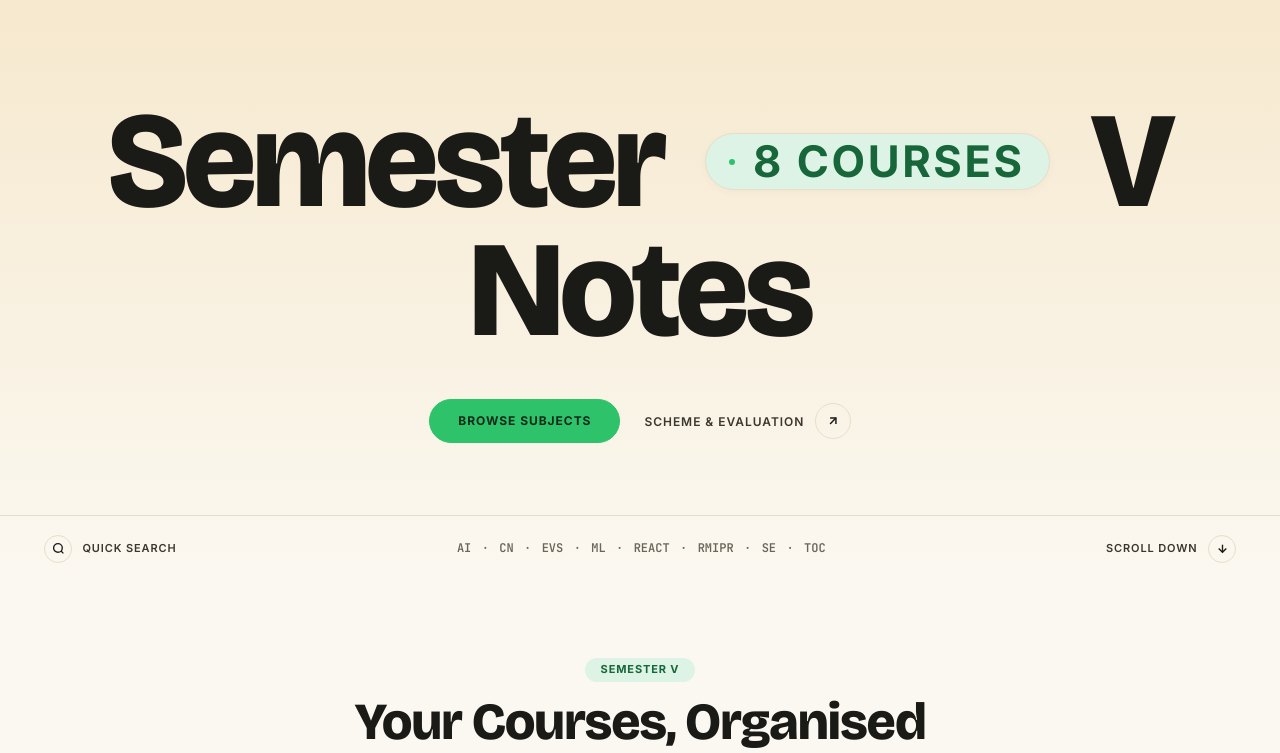
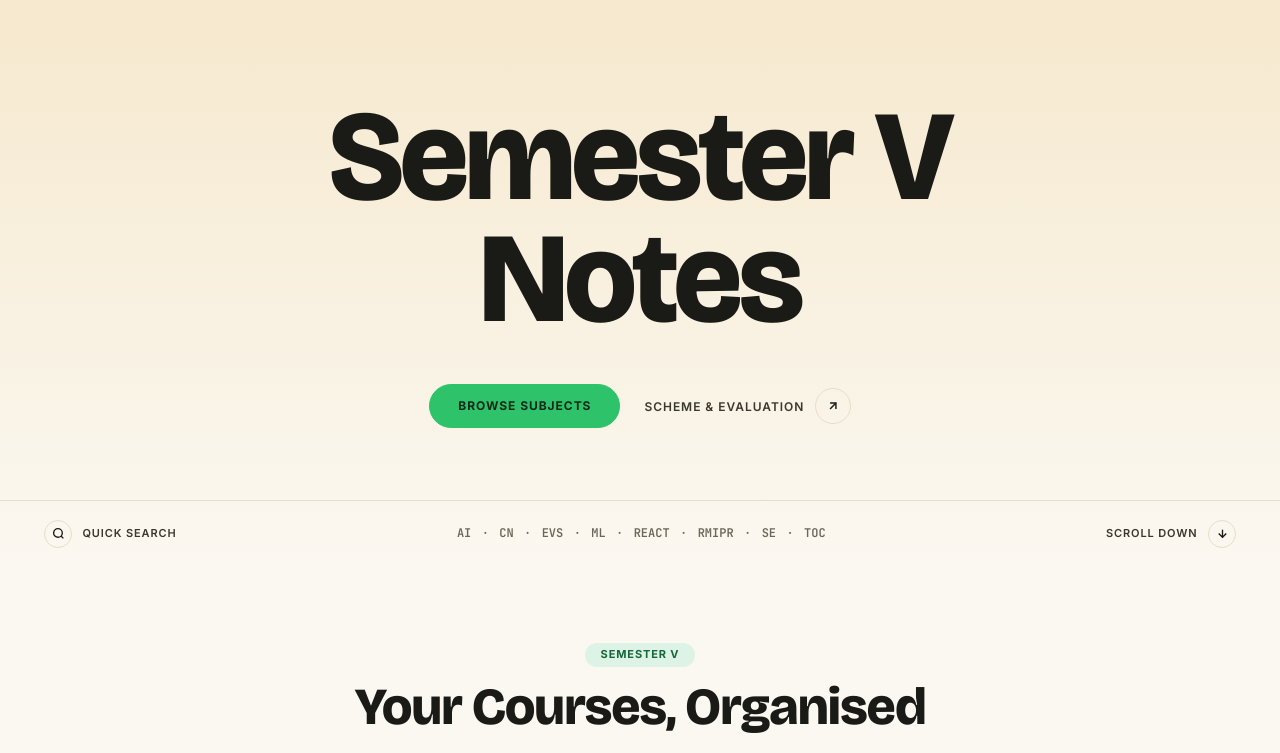
Before and after one commit to AnanthAkshay/SEM5_NOTES, a plain HTML site: page index.html in a window 1280 px wide. Shown: the part 47-800 px from the top of the page. Drawn offline with nearby package versions, Linux system fonts and the light colour scheme.

Commit message:
fix(ui): simplify hero headline to Semester V Notes

```diff
--- a/css/style.css
+++ b/css/style.css
@@ -578,7 +578,7 @@ a {
 .hero-headline {
   font-family: var(--font-display);
   font-weight: 800;
-  font-size: clamp(3.25rem, 11vw, 8.5rem);
+  font-size: clamp(3rem, 11vw, 8rem);
   line-height: 0.95;
   letter-spacing: -0.03em;
   color: var(--ink);
@@ -586,42 +586,18 @@ a {
   display: flex;
   flex-direction: column;
   align-items: center;
-}
-
-.hero-row {
-  display: flex;
-  align-items: center;
-  justify-content: center;
-  flex-wrap: wrap;
-  gap: 0.15em 0.3em;
-}
-
-/* Inline Pill sitting between words in headline */
-.hero-inline-pill {
-  display: inline-flex;
-  align-items: center;
-  justify-content: center;
-  gap: 0.4em;
-  vertical-align: middle;
-  padding: 0.14em 0.55em;
-  border-radius: var(--radius-pill);
-  background-color: var(--green-tint);
-  color: var(--green-tint-ink);
-  font-family: var(--font-body);
-  font-weight: 800;
-  font-size: 0.32em;
-  line-height: 1;
-  letter-spacing: 0.06em;
-  text-transform: uppercase;
-  border: 1.5px solid var(--border);
-  box-shadow: var(--shadow-faint);
-}
-
-.hero-inline-pill .pill-dot {
-  width: 6px;
-  height: 6px;
-  border-radius: var(--radius-pill);
-  background-color: var(--green);
+  text-align: center;
+}
+
+.hero-line {
+  display: block;
+  white-space: nowrap;
+}
+
+@media (max-width: 480px) {
+  .hero-line {
+    white-space: normal;
+  }
 }
 
 /* Hero Action Buttons */
--- a/index.html
+++ b/index.html
@@ -130,10 +130,8 @@
       <section class="hero-section">
         <div class="container hero-container">
           <h1 class="hero-headline">
-            <span class="hero-row">
-              Semester <span class="hero-inline-pill" aria-label="8 courses"><span class="pill-dot"></span> 8 COURSES</span> V
-            </span>
-            <span class="hero-row">Notes</span>
+            <span class="hero-line">Semester V</span>
+            <span class="hero-line">Notes</span>
           </h1>
 
           <div class="hero-actions">
```
